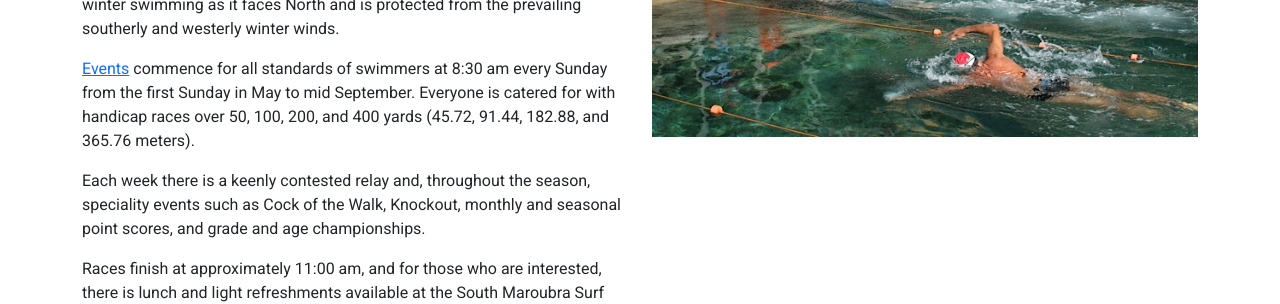
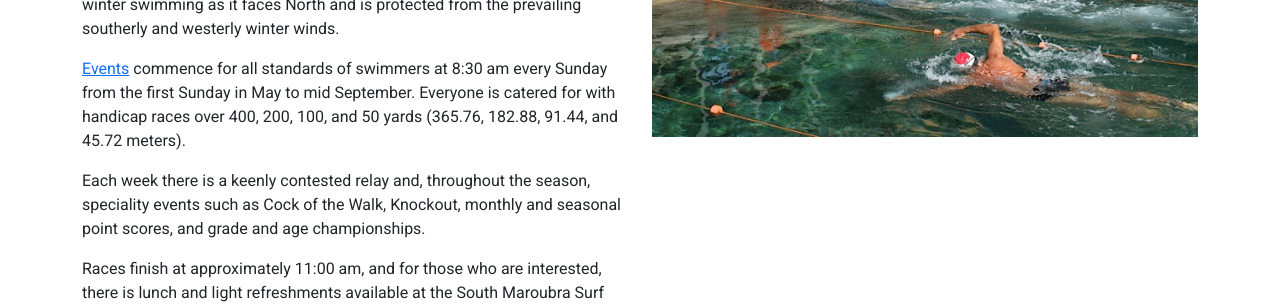
Before and after one commit to robertlove/south-maroubra-dolphins, a Jekyll site: the page built from index.html, in a window 1280 px wide and 900 px high, scrolled down 740 px. Shown: the part 201-505 px from the top of the window. Built offline with Jekyll 4.4.1, drawn with Linux system fonts in a browser that asks for light colours.

```diff
--- a/index.html
+++ b/index.html
@@ -11,7 +11,7 @@ layout: home
       <div class="col">
         <p class="lead">The {{ site.title }} {{ site.subtitle }} was founded at <a href="https://wylies.com.au/" target="_blank">Wylie's Baths</a> in the winter months of 1960 as an off-season activity for the members of the <a href="https://www.southmaroubrasurfclub.com.au/" target="_blank">South Maroubra Surf Lifesaving Club</a>. These days, the club is open to everyone and each year welcomes both new and old members of all ages and swimming abilities.</p>
         <p>The pool's position on the southern headland of Coogee makes it ideal for winter swimming as it faces North and is protected from the prevailing southerly and westerly winter winds.</p>
-        <p><a href="{{ '/events' | relative_url }}">Events</a> commence for all standards of swimmers at 8:30 am every Sunday from the first Sunday in May to mid September. Everyone is catered for with handicap races over 50, 100, 200, and 400 yards (45.72, 91.44, 182.88, and 365.76 meters).</p>
+        <p><a href="{{ '/events' | relative_url }}">Events</a> commence for all standards of swimmers at 8:30 am every Sunday from the first Sunday in May to mid September. Everyone is catered for with handicap races over 400, 200, 100, and 50 yards (365.76, 182.88, 91.44, and 45.72 meters).</p>
         <p>Each week there is a keenly contested relay and, throughout the season, speciality events such as Cock of the Walk, Knockout, monthly and seasonal point scores, and grade and age championships.</p>
         <p>Races finish at approximately 11:00 am, and for those who are interested, there is lunch and light refreshments available at the South Maroubra Surf Life Saving Club for the remainder of the morning.</p>
       </div>
```
